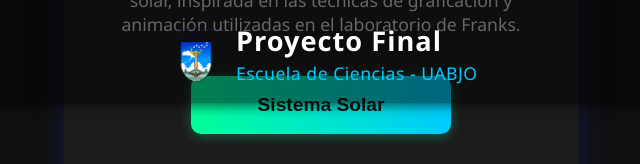
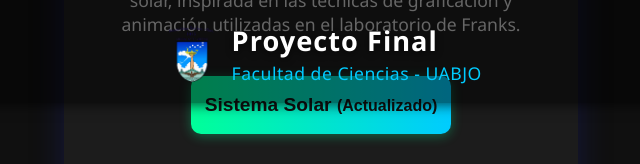
Before and after one commit to NessGoodess/ts-graficacion-final, a website built with webpack: page index.html in a window 1280 px wide. Shown: the top 164 px of the page, without its empty margins (319-959 px from the left). Built offline with nearby package versions, Linux system fonts and the light colour scheme.

```diff
--- a/index.html
+++ b/index.html
@@ -29,7 +29,7 @@
 <body><canvas id="matrix-canvas"></canvas>
     <header class="header-proyecto"><img src="public/assets/Escudo_de_UABJO.png" alt="Logo UABJO" class="header-proyecto-logo">
         <div class="header-proyecto-titles"><span class="header-proyecto-main">Proyecto Final</span> <span
-                class="header-proyecto-sec">Escuela de Ciencias - UABJO</span></div>
+                class="header-proyecto-sec">Facultad de Ciencias - UABJO</span></div>
     </header>
     <div class="menu-container">
         <div class="menu-title">Selecciona una experiencia</div>
@@ -38,7 +38,7 @@
             sistema solar, inspirada en las técnicas de graficación y animación utilizadas en el laboratorio de Franks.
             </div>
             <button
-            class="menu-btn" onclick="location.href='public/SolarSystem.html'">Sistema Solar</button> <button class="menu-btn"
+            class="menu-btn" onclick="location.href='public/SolarSystem.html'">Sistema Solar <small>(Actualizado)</small></button> <button class="menu-btn"
             onclick="location.href='public/FransLaboratory.html'">Frans Laboratory</button>
     </div>
     <footer class="footer">
```
Also changed, not shown: README.md, public/assets/captura_menu_v2.png (added), public/assets/captura_solarsystem_v2.png (added).
